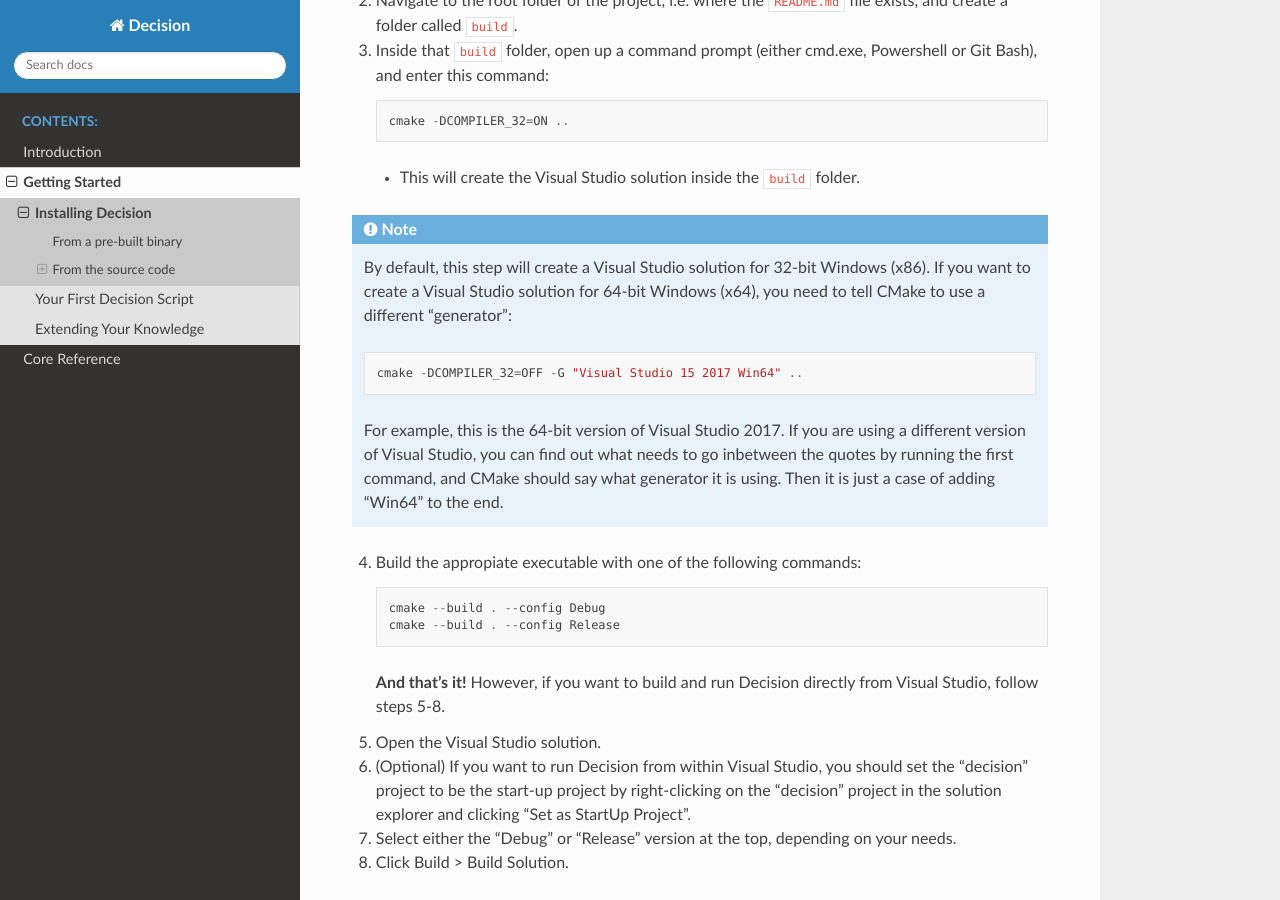
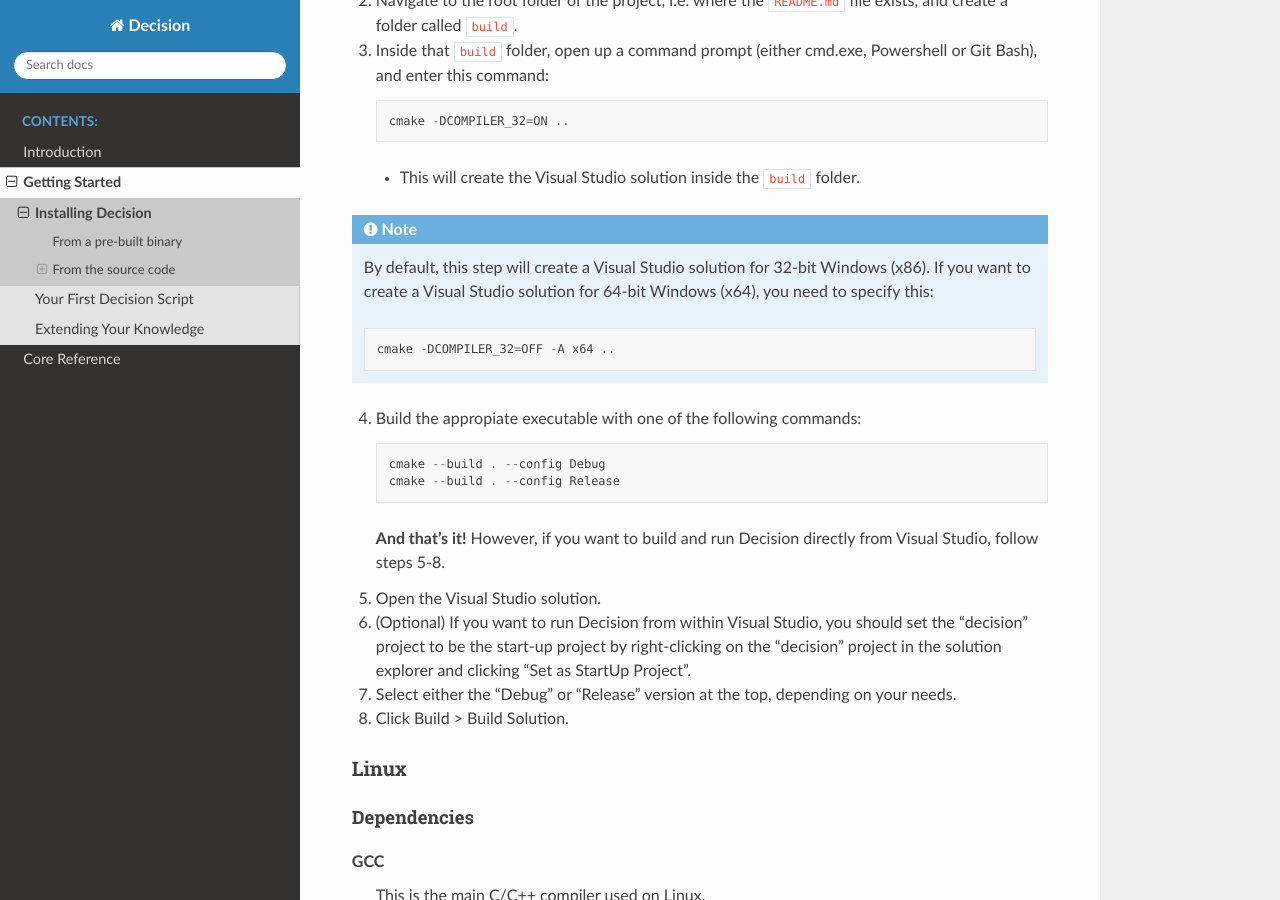
Before and after one commit to drwhut/decision, a Sphinx documentation site: the page built from docs/user/source/getting_started/install_decision.rst, in a window 1280 px wide and 900 px high, scrolled down 1302 px. Built offline with Sphinx 7.4.7 and the Read the Docs theme 2.0.0, drawn with Linux system fonts in a browser that asks for light colours.

Commit message:
Changed from using -G to -A when invoking CMake on Windows.

```diff
--- a/docs/user/source/getting_started/install_decision.rst
+++ b/docs/user/source/getting_started/install_decision.rst
@@ -97,17 +97,11 @@
 
    By default, this step will create a Visual Studio solution for 32-bit
    Windows (x86). If you want to create a Visual Studio solution for 64-bit
-   Windows (x64), you need to tell CMake to use a different "generator":
+   Windows (x64), you need to specify this:
 
    .. code-block::
 
-      cmake -DCOMPILER_32=OFF -G "Visual Studio 15 2017 Win64" ..
-
-   For example, this is the 64-bit version of Visual Studio 2017. If you are
-   using a different version of Visual Studio, you can find out what needs to
-   go inbetween the quotes by running the first command, and CMake should say
-   what generator it is using. Then it is just a case of adding "Win64" to the
-   end.
+      cmake -DCOMPILER_32=OFF -A x64 ..
 
 4. Build the appropiate executable with one of the following commands:
 
```
Also changed, not shown: README.md (+2 -4 lines).
